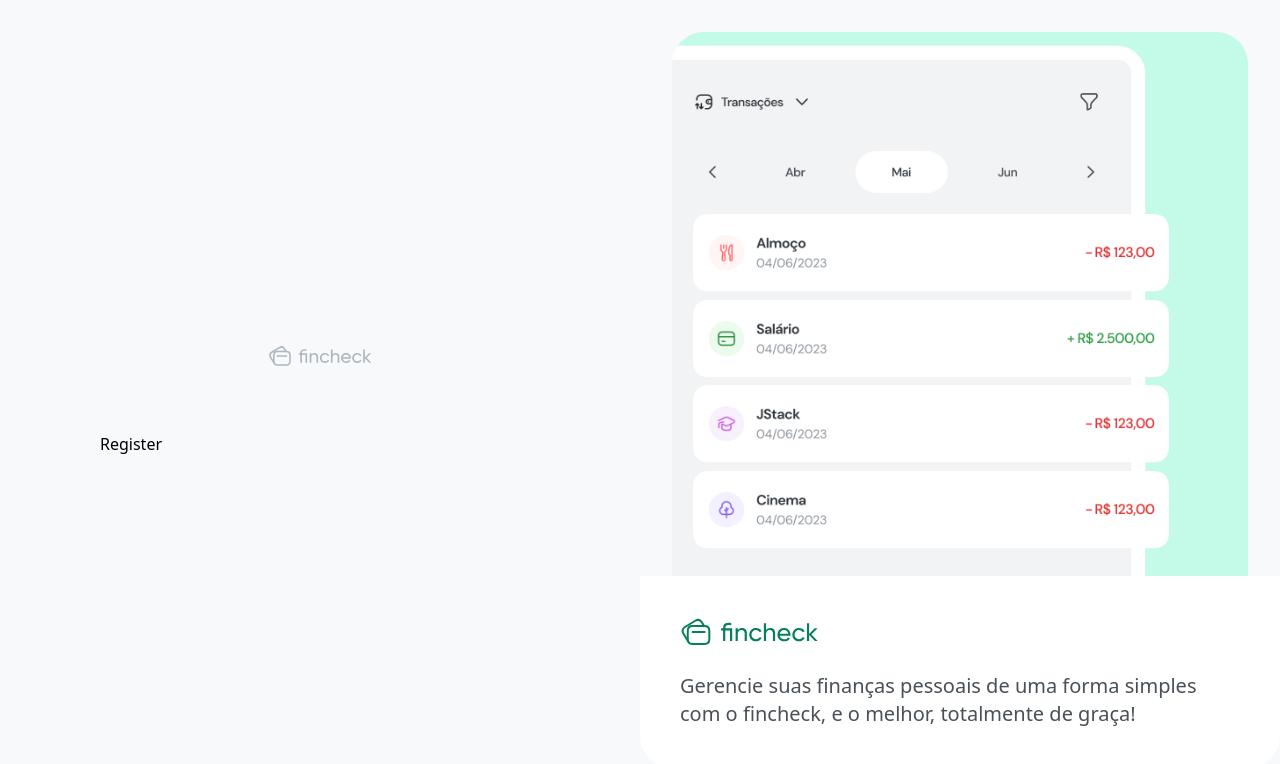
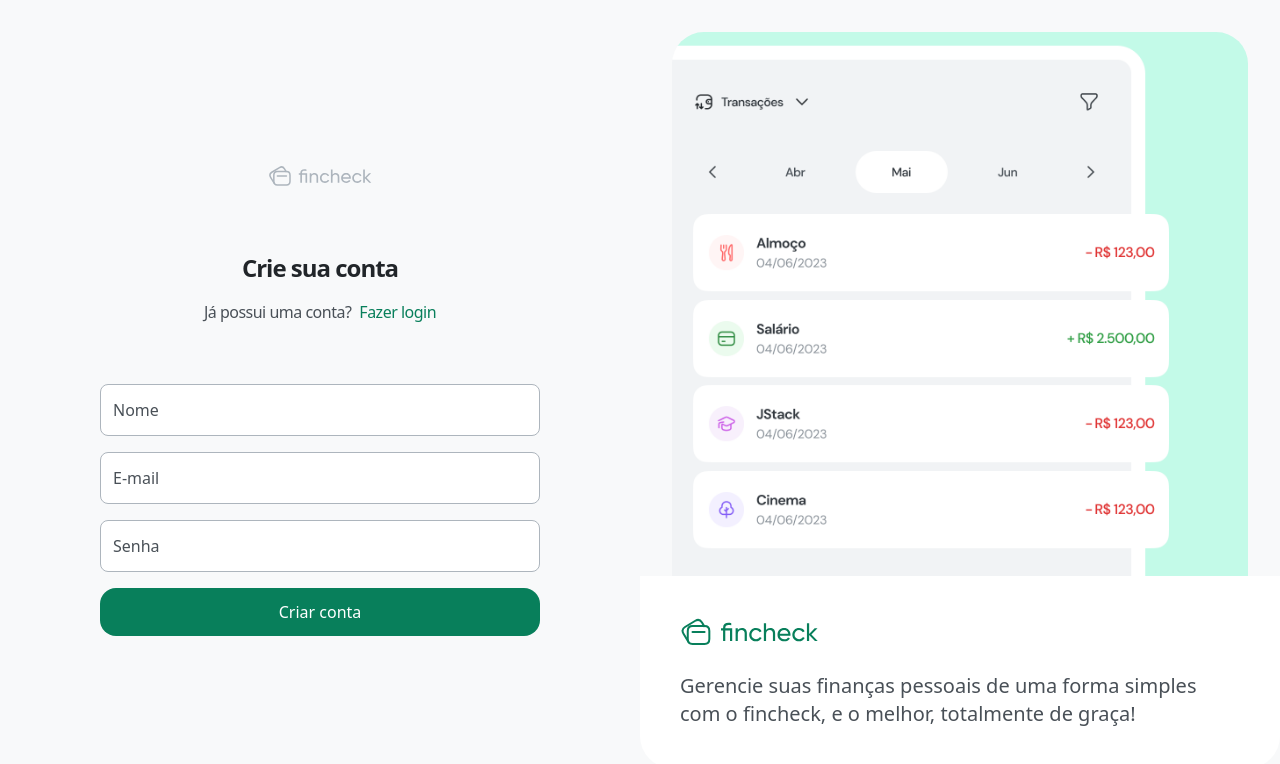
Before and after one commit to brunoapollon/fincheck-frontend, a React (Vite) app: page /register in a window 1280 px wide. Shown: the top 764 px of the page. Built offline with nearby package versions, Linux system fonts and the light colour scheme.

Commit message:
feat: add login and register forms

```diff
--- /dev/null
+++ b/src/view/components/Button.tsx
@@ -0,0 +1,10 @@
+import { ButtonHTMLAttributes } from 'react';
+
+interface ButtonProips extends ButtonHTMLAttributes<HTMLButtonElement> {}
+
+export function Button(props: ButtonProips) {
+  return <button
+    {...props}
+    className='bg-teal-900 hover:bg-teal-800 disabled:bg-gray-100 disabled:text-gray-400 disabled:cursor-not-allowed px-6 h-12 rounded-2xl font-medium text-white transition-all'
+  />;
+}
--- /dev/null
+++ b/src/view/components/Input.tsx
@@ -0,0 +1,25 @@
+import { InputHTMLAttributes } from 'react';
+
+interface InputProps extends InputHTMLAttributes<HTMLInputElement> {
+  name: string;
+}
+
+export function Input({ placeholder, name, id, ...props }: InputProps) {
+  const inputId = id ?? name;
+  return <div className='relative'>
+    <input
+      {...props}
+      name={name}
+      id={inputId}
+      className='bg-white w-full rounded-lg border border-gray-500 px-3 h-[52px] text-gray-800  pt-4 placeholder-shown:pt-0 peer focus:border-gray-800 transition-all outline-none'
+      placeholder=' '
+    />
+    <label
+      htmlFor={inputId}
+      // className='absolute left-[13px] top-3.5 pointer-events-none text-gray-700'
+      className='absolute text-xs left-[13px] top-2 pointer-events-none text-gray-700 peer-placeholder-shown:text-base peer-placeholder-shown:top-3.5 transition-all'
+    >
+      {placeholder}
+    </label>
+  </div>;
+}
--- a/src/view/pages/Login/index.tsx
+++ b/src/view/pages/Login/index.tsx
@@ -1,6 +1,35 @@
+import { Link } from 'react-router-dom';
+import { Input } from '../../components/Input';
+import { Button } from '../../components/Button';
 
 export function Login() {
-  return <h1>
-    Login
-  </h1>;
+  return <>
+    <header className='flex flex-col items-center gap-4'>
+      <h1 className='text-2xl font-bold text-gray-900 tracking-[-1px]'>
+        Entre em sua conta
+      </h1>
+      <p className='space-x-2'>
+        <span className='text-gray-700 tracking-[-0.5px]'>Novo por aqui?</span>
+        <Link to='/register' className='text-teal-900 font-medium tracking-[-0.5px]'>
+          Crie uma conta
+        </Link>
+      </p>
+    </header>
+
+    <form className='mt-[60px] flex flex-col gap-4' action=''>
+      <Input
+        type='email'
+        placeholder='E-mail'
+        name='email'
+      />
+      <Input
+        type='password'
+        placeholder='Senha'
+        name='password'
+      />
+      <Button type='submit' className='mt-2'>
+        Entrar
+      </Button>
+    </form>
+  </>;
 }
--- a/src/view/pages/Register/index.tsx
+++ b/src/view/pages/Register/index.tsx
@@ -1,6 +1,40 @@
+import { Link } from 'react-router-dom';
+import { Input } from '../../components/Input';
+import { Button } from '../../components/Button';
 
 export function Register() {
-  return <h1>
-    Register
-  </h1>;
+  return <>
+    <header className='flex flex-col items-center gap-4'>
+      <h1 className='text-2xl font-bold text-gray-900 tracking-[-1px]'>
+        Crie sua conta
+      </h1>
+      <p className='space-x-2'>
+        <span className='text-gray-700 tracking-[-0.5px]'>Já possui uma conta?</span>
+        <Link to='/login' className='text-teal-900 font-medium tracking-[-0.5px]'>
+          Fazer login
+        </Link>
+      </p>
+    </header>
+
+    <form className='mt-[60px] flex flex-col gap-4' action=''>
+      <Input
+        type='text'
+        placeholder='Nome'
+        name='name'
+      />
+      <Input
+        type='email'
+        placeholder='E-mail'
+        name='email'
+      />
+      <Input
+        type='password'
+        placeholder='Senha'
+        name='password'
+      />
+      <Button type='submit' className='mt-2'>
+        Criar conta
+      </Button>
+    </form>
+  </>;
 }
```
